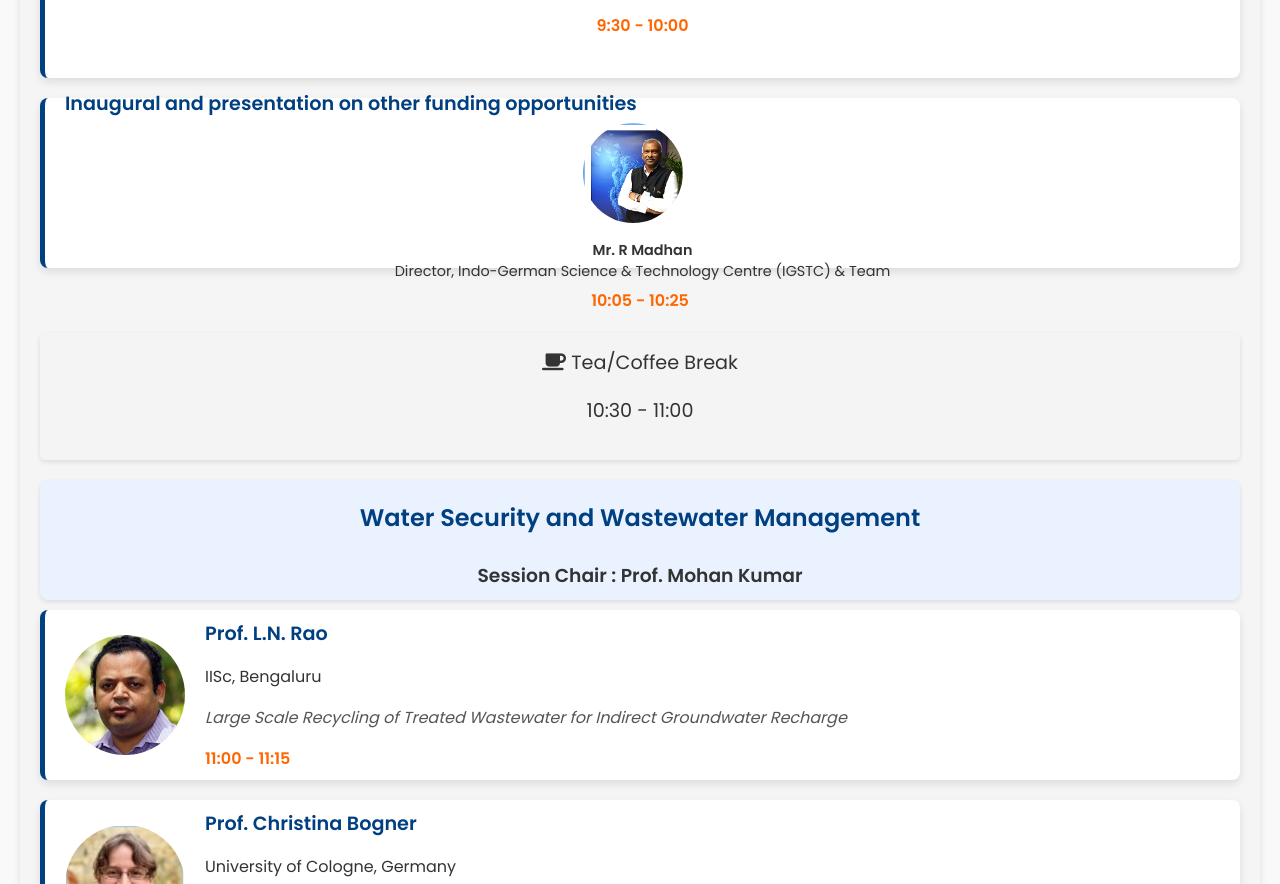
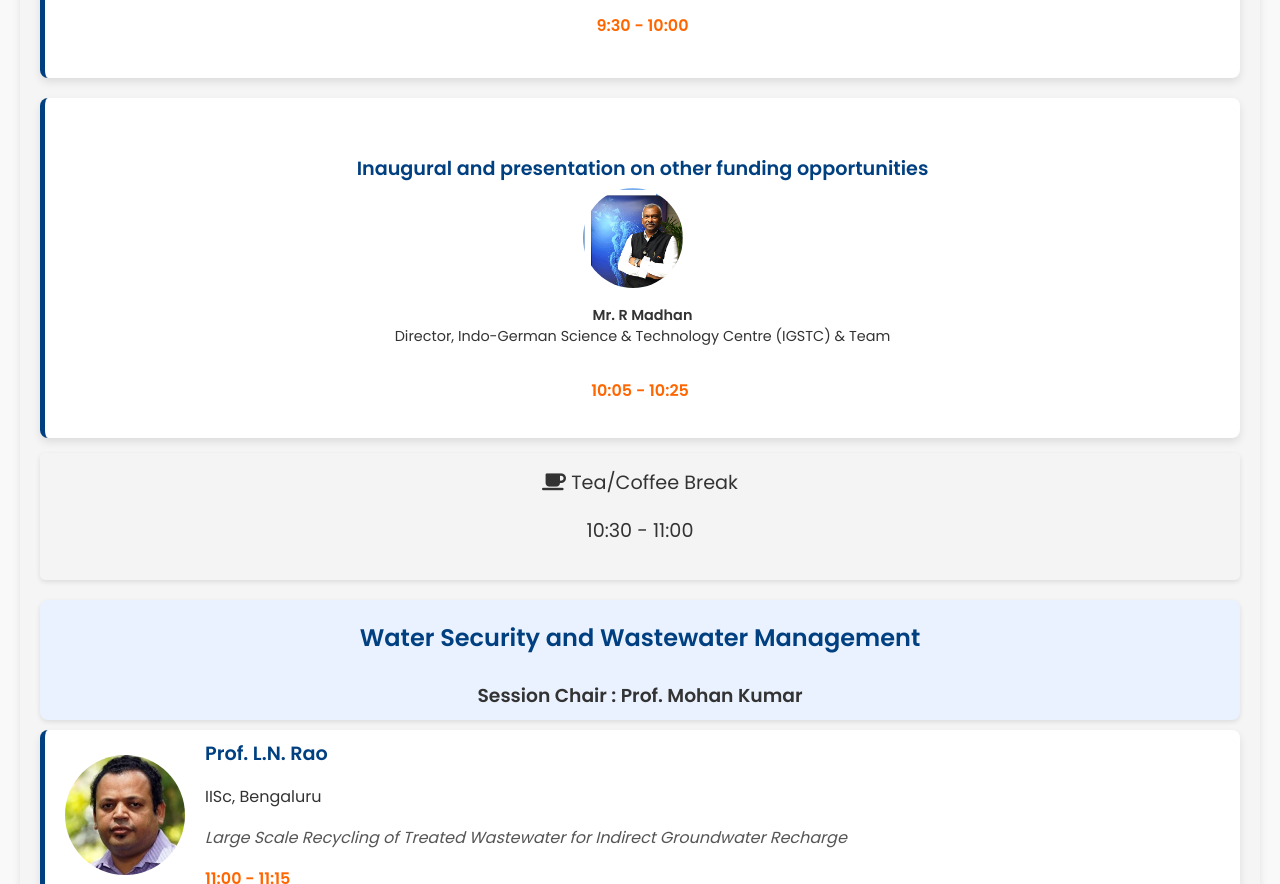
Before and after one commit to VishwasPrabhakara/IGSTC_Frontend, a website: page agenda.html in a window 1280 px wide. Shown: the part 1070-1954 px from the top of the page. Drawn offline with Linux system fonts and the light colour scheme.

Commit message:
Full Frontedn Code

```diff
--- a/agenda.html
+++ b/agenda.html
@@ -8,7 +8,7 @@
     <meta name="author" content="IGSTC Conference Team">
     <meta name="keywords" content="IGSTC, Workshop 2025, AI, Sustainability, Networking">
 
-    <meta http-equiv="Content-Security-Policy" content="default-src 'self' https:; script-src 'self' https: 'unsafe-inline'; object-src 'none'; style-src 'self' https:; img-src 'self' https: data:;">
+
 
     <meta property="og:title" content="IGSTC Bi-Lateral Workshop 2025">
     <meta property="og:description" content="A global conference fostering innovation, AI research, and sustainability.">
--- a/assets/js/agenda.js
+++ b/assets/js/agenda.js
@@ -34,8 +34,8 @@ document.addEventListener("DOMContentLoaded", function () {
                     <p class="session-time">9:30 - 10:00</p>
                 </div>
             </div>
-            <div style="height: 450px;" class="session">
-                <div  style="" class="session-details  ">
+            <div style="height: 300px;" class="session">
+                <div  style="margin-top: -40px;" class="session-details  ">
                     <h4 style="text-align: center;">Inaugural and presentation on other funding opportunities</h4>
 
                         <div class="speaker ">
@@ -47,7 +47,7 @@ document.addEventListener("DOMContentLoaded", function () {
                     </div>
                     <p class="session-time" style="text-align: center; margin-top: -80px;">10:05 - 10:25</p>
                 </div>
-            </div>
+            </div><br>
             <div class="session-break">
                 <i class="fa fa-coffee"></i> <span>Tea/Coffee Break</span>
                 <p>10:30 - 11:00</p>
```
